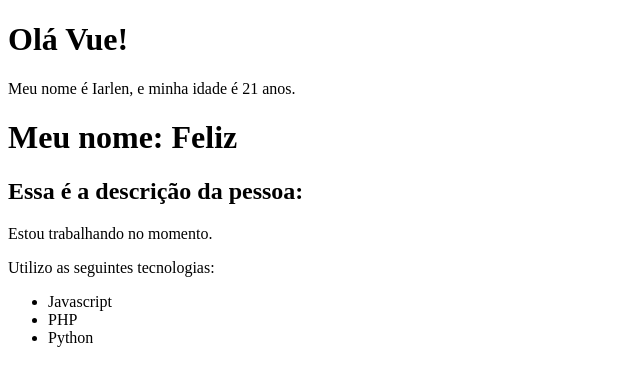
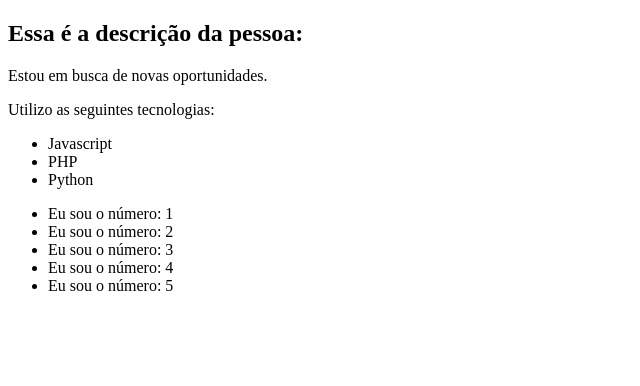
Before and after one commit to iarlen-reis/Vue3-MatheusBattisti, a Vue app in the folder 3.vue-cli/: page / in a window 1280 px wide. Shown: the top 386 px of the page, without its empty margins (0-640 px from the left). Built offline with nearby package versions, Linux system fonts and the light colour scheme.

Commit message:
aprendendo diretivas: v-show, v-if, v-else e v-for.

```diff
--- a/3.vue-cli/src/App.vue
+++ b/3.vue-cli/src/App.vue
@@ -1,6 +1,6 @@
 <template>
-  <PrimeiroComponente />
-  <LifeCycle />
+  <!-- <PrimeiroComponente />
+  <LifeCycle /> -->
   <Pessoa />
 </template>
 
--- a/3.vue-cli/src/components/Descricao.vue
+++ b/3.vue-cli/src/components/Descricao.vue
@@ -1,11 +1,17 @@
 <template>
   <div>
-    <p>Estou trabalhando no momento.</p>
+    <p v-if="isWorking">Estou trabalhando no momento.</p>
+    <p v-else>Estou em busca de novas oportunidades.</p>
     <p>Utilizo as seguintes tecnologias:</p>
     <ul>
       <li>Javascript</li>
-      <li>PHP</li>
+      <li v-show="showPHP">PHP</li>
       <li>Python</li>
+    </ul>
+    <ul>
+      <li v-for="number in numbers" :key="number">
+        Eu sou o número: {{ number }}
+      </li>
     </ul>
   </div>
 </template>
@@ -14,6 +20,12 @@
 export default {
   name: "Descricao",
 
-  data() {},
+  data() {
+    return {
+      isWorking: false,
+      showPHP: true,
+      numbers: [1, 2, 3, 4, 5]
+    }
+  },
 };
 </script>
```
